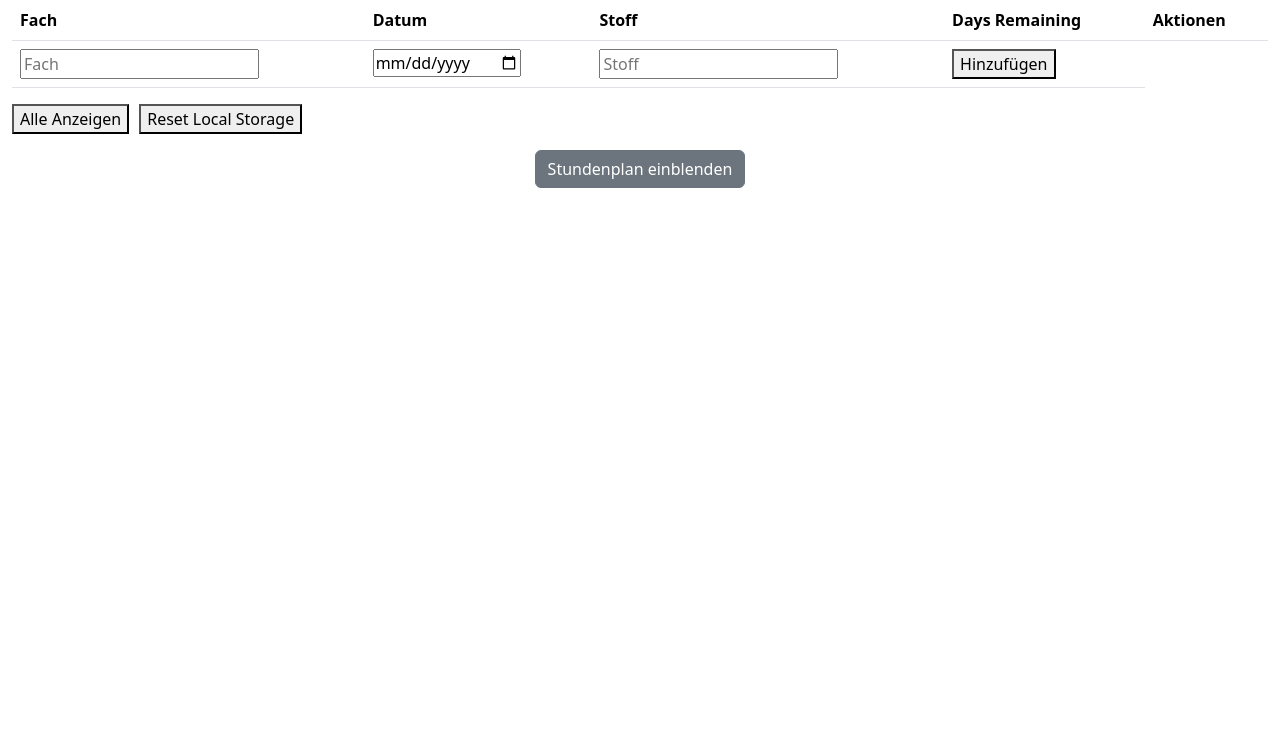
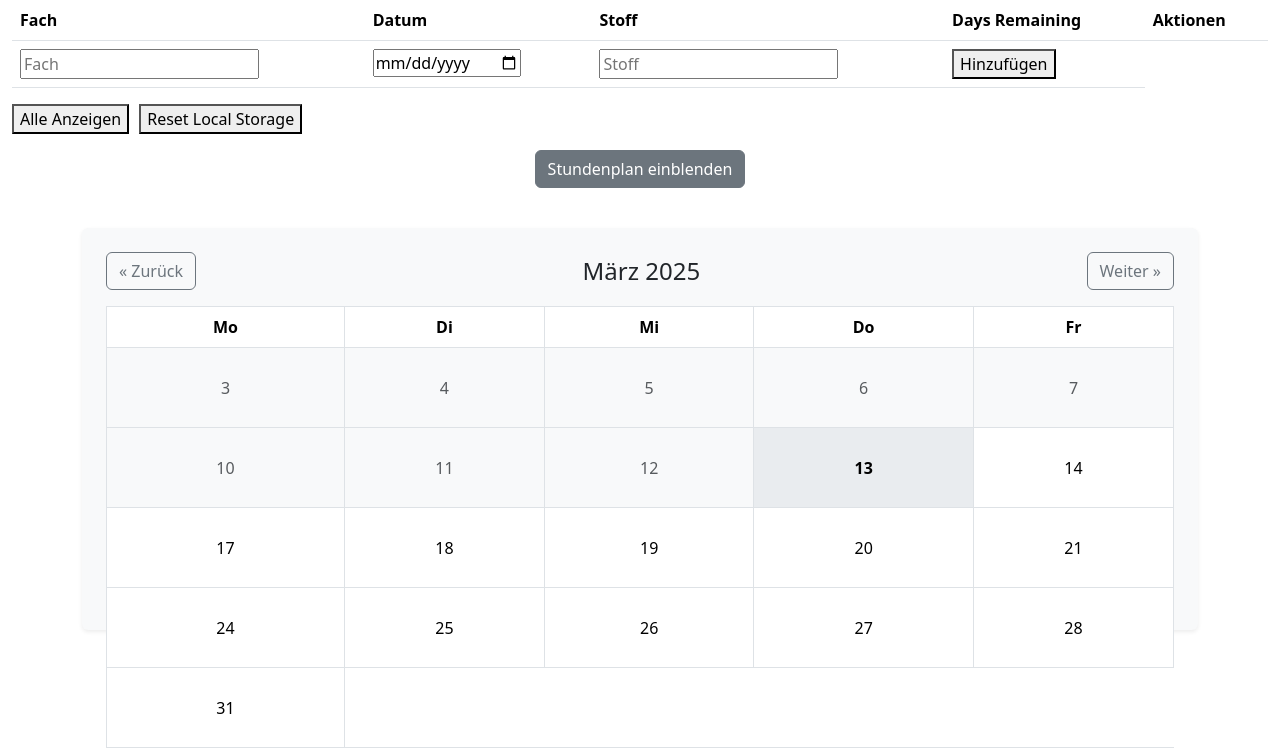
Before and after one commit to trenod22/klassen-organisations-app, a React (Vite) app: page / in a window 1280 px wide. Shown: the top 752 px of the page. Built offline with nearby package versions, Linux system fonts and the light colour scheme.

Commit message:
Finished Time Table

```diff
--- a/src/App.jsx
+++ b/src/App.jsx
@@ -1,12 +1,15 @@
 import MainSite from "./components/MainSite.js";
 import 'bootstrap/dist/css/bootstrap.min.css';
 import TimeTable from "./components/TimeTable.js";
+import {Card} from "react-bootstrap";
+import Calendar from "./components/Calendar.js";
 
 function App() {
   return (
       <>
           <MainSite/>
           <TimeTable/>
+          <Calendar/>
       </>
   )
 }
--- /dev/null
+++ b/src/components/Calendar.tsx
@@ -0,0 +1,151 @@
+import { useState } from "react";
+import { AnimatePresence, motion } from "framer-motion";
+import 'bootstrap/dist/css/bootstrap.min.css';
+
+const months = [
+    "Januar", "Februar", "März", "April", "Mai", "Juni",
+    "Juli", "August", "September", "Oktober", "November", "Dezember"
+];
+
+const weekdayLabels = ["Mo", "Di", "Mi", "Do", "Fr"];
+
+const Calendar: React.FC = () => {
+    const [currentDate, setCurrentDate] = useState(new Date());
+    const [direction, setDirection] = useState<"left" | "right">("right");
+
+    const today = new Date();
+    const year = currentDate.getFullYear();
+    const month = currentDate.getMonth();
+
+    const getDaysInMonth = (year: number, month: number) => {
+        return new Date(year, month + 1, 0).getDate();
+    };
+
+    const prevMonth = () => {
+        setDirection("left");
+        setCurrentDate(new Date(year, month - 1, 1));
+    };
+
+    const nextMonth = () => {
+        setDirection("right");
+        setCurrentDate(new Date(year, month + 1, 1));
+    };
+
+    const isToday = (day: number) =>
+        day === today.getDate() &&
+        month === today.getMonth() &&
+        year === today.getFullYear();
+
+    const isPast = (day: number) => {
+        const date = new Date(year, month, day);
+        const now = new Date(today.getFullYear(), today.getMonth(), today.getDate());
+        return date < now;
+    };
+
+    const weekdaysOnly: number[] = [];
+    const totalDays = getDaysInMonth(year, month);
+    for (let day = 1; day <= totalDays; day++) {
+        const date = new Date(year, month, day);
+        const weekday = date.getDay();
+        if (weekday >= 1 && weekday <= 5) {
+            weekdaysOnly.push(day);
+        }
+    }
+
+    const weeks: number[][] = [];
+    let currentWeek: number[] = [];
+    for (let i = 0; i < weekdaysOnly.length; i++) {
+        currentWeek.push(weekdaysOnly[i]);
+        if (currentWeek.length === 5) {
+            weeks.push(currentWeek);
+            currentWeek = [];
+        }
+    }
+
+    if (currentWeek.length > 0) {
+        weeks.push(currentWeek);
+    }
+
+    const variants = {
+        enter: (direction: "left" | "right") => ({
+            opacity: 0,
+            x: direction === "right" ? 100 : -100
+        }),
+        center: {
+            opacity: 1,
+            x: 0
+        },
+        exit: (direction: "left" | "right") => ({
+            opacity: 0,
+            x: direction === "right" ? -100 : 100
+        })
+    };
+
+    return (
+        <div className="container text-center mt-4">
+            <div className="bg-light shadow-sm rounded p-4">
+                <div className="d-flex justify-content-between align-items-center mb-3">
+                    <button className="btn btn-outline-secondary" onClick={prevMonth}>
+                        &laquo; Zurück
+                    </button>
+                    <h4 className="mb-0">
+                        {months[month]} {year}
+                    </h4>
+                    <button className="btn btn-outline-secondary" onClick={nextMonth}>
+                        Weiter &raquo;
+                    </button>
+                </div>
+
+                <div style={{ position: "relative", minHeight: "300px" }}>
+                    <AnimatePresence mode="wait" initial={false} custom={direction}>
+                        <motion.table
+                            key={`${month}-${year}`}
+                            className="table table-bordered bg-white w-100"
+                            style={{ position: "absolute", width: "100%" }}
+                            custom={direction}
+                            variants={variants}
+                            initial="enter"
+                            animate="center"
+                            exit="exit"
+                            transition={{ duration: 0.4 }}
+                        >
+                            <thead className="thead-light">
+                            <tr>
+                                {weekdayLabels.map((day, idx) => (
+                                    <th key={idx}>{day}</th>
+                                ))}
+                            </tr>
+                            </thead>
+                            <tbody>
+                            {weeks.map((week, wIdx) => (
+                                <tr key={wIdx}>
+                                    {week.map((day, dIdx) => {
+                                        let classes = "align-middle";
+                                        let style: React.CSSProperties = { height: "80px" };
+
+                                        if (isToday(day)) {
+                                            style.backgroundColor = "#e9ecef";
+                                            classes += " fw-bold";
+                                        } else if (isPast(day)) {
+                                            classes += " text-muted";
+                                            style.backgroundColor = "#f8f9fa";
+                                        }
+
+                                        return (
+                                            <td key={dIdx} className={classes} style={style}>
+                                                {day}
+                                            </td>
+                                        );
+                                    })}
+                                </tr>
+                            ))}
+                            </tbody>
+                        </motion.table>
+                    </AnimatePresence>
+                </div>
+            </div>
+        </div>
+    );
+};
+
+export default Calendar;
--- a/src/components/TimeTable.tsx
+++ b/src/components/TimeTable.tsx
@@ -2,32 +2,39 @@ import { useState, useEffect } from "react";
 import { motion, AnimatePresence } from "framer-motion";
 import 'bootstrap/dist/css/bootstrap.min.css';
 
-const days = ["Woche", "Montag", "Dienstag", "Mittwoch", "Donnerstag", "Freitag", "Samstag", "Sonntag"];
+const days = ["Woche", "Montag", "Dienstag", "Mittwoch", "Donnerstag", "Freitag"];
 
 const TimeTable: React.FC = () => {
     const [toggled, setToggled] = useState<boolean>(false);
     const [schedule, setSchedule] = useState<string[][]>([]);
-    const [selectedDay, setSelectedDay] = useState<string>("Woche"); // Changed to "Woche"
+    const [selectedDay, setSelectedDay] = useState<string>("Woche");
+
+    const defaultSchedule = [
+        ["AM - WL", "DBI_1 - LR", "WMC_1U - SF,MS", "BWMR - HB", "LOAL - PD"],
+        ["SYP_1P - FA", "NW2P - FR", "WMC_1U - SF,MS", "BWMB - HB", "RK - WS"],
+        ["NSCS_1 - GU", "GES - HR", "BWMB - HB", "AM - WL", "BWMR - HB"],
+        ["POS1 - SC", "AM - WL", "DBI1U - MF,LR", "POS1U - SC,RI", "BWMR - HB"],
+        ["POS1 - SC", "GEO - HX", "NW2C - CL", "POS1U - SC,RI", "-----"],
+        ["D - HU", "-----", "E1 - HU", "-----", "NW2C - CL"],
+        ["-----", "NSCS_1U - GU,WB", "-----", "E1 - HU", "BESP - SD"],
+        ["-----", "NSCS_1U", "-----", "E1 - HU", "BESP - SD"],
+        ["-----", "NSCS_1U", "-----", "SYP1 - SV", "D - HU"],
+        ["-----", "NSCS_1U", "-----", "SYP1 - SV", "-----"]
+    ]
 
     useEffect(() => {
         const savedSchedule = localStorage.getItem("userSchedule");
         if (savedSchedule) {
             setSchedule(JSON.parse(savedSchedule));
         } else {
-            setSchedule([ // default schedule
-                ["AM - WL", "DBI_1 - LR", "WMC_1U - SF,MS", "BWMR - HB", "LOAL - PD", "-----", "-----"],
-                ["SYP_1P - FA", "NW2P - FR", "WMC_1U - SF,MS", "BWMB - HB", "RK - WS", "-----", "-----"],
-                ["NSCS_1 - GU", "GES - HR", "BWMB - HB", "AM - WL", "BWMR - HB", "-----", "-----"],
-                ["POS1 - SC", "AM - WL", "DBI1U - MF,LR", "POS1U - SC,RI", "BWMR - HB", "-----", "-----"],
-                ["POS1 - SC", "GEO - HX", "NW2C - CL", "POS1U - SC,RI", "-----", "-----", "-----"],
-                ["D - HU", "-----", "E1 - HU", "-----", "NW2C - CL", "-----", "-----"],
-                ["-----", "NSCS_1U - GU,WB", "-----", "E1 - HU", "BESP - SD", "-----", "-----"],
-                ["-----", "NSCS_1U", "-----", "E1 - HU", "BESP - SD", "-----", "-----"],
-                ["-----", "NSCS_1U", "-----", "SYP1 - SV", "D - HU", "-----", "-----"],
-                ["-----", "NSCS_1U", "-----", "SYP1 - SV", "-----", "-----", "-----"]
-            ]);
+            setSchedule(defaultSchedule);
         }
     }, []);
+
+    const resetTimetable = () => {
+        setSchedule(defaultSchedule);
+        localStorage.setItem("userSchedule", JSON.stringify(defaultSchedule));
+    }
 
     const handleEdit = (rowIndex: number, colIndex: number, value: string) => {
         const newSchedule = [...schedule];
@@ -64,6 +71,13 @@ const TimeTable: React.FC = () => {
                                 <option key={day} value={day}>{day}</option>
                             ))}
                         </select>
+                        <button
+                            type="button"
+                            className="btn btn-secondary mb-3"
+                            onClick={() => resetTimetable()}
+                        >
+                            Stundentplan zurücksetzen
+                        </button>
 
                         <motion.table
                             className={`table table-striped table-bordered table-hover bg-light shadow-sm rounded ${selectedDay !== "Woche" ? 'w-25' : ''}`}
```
